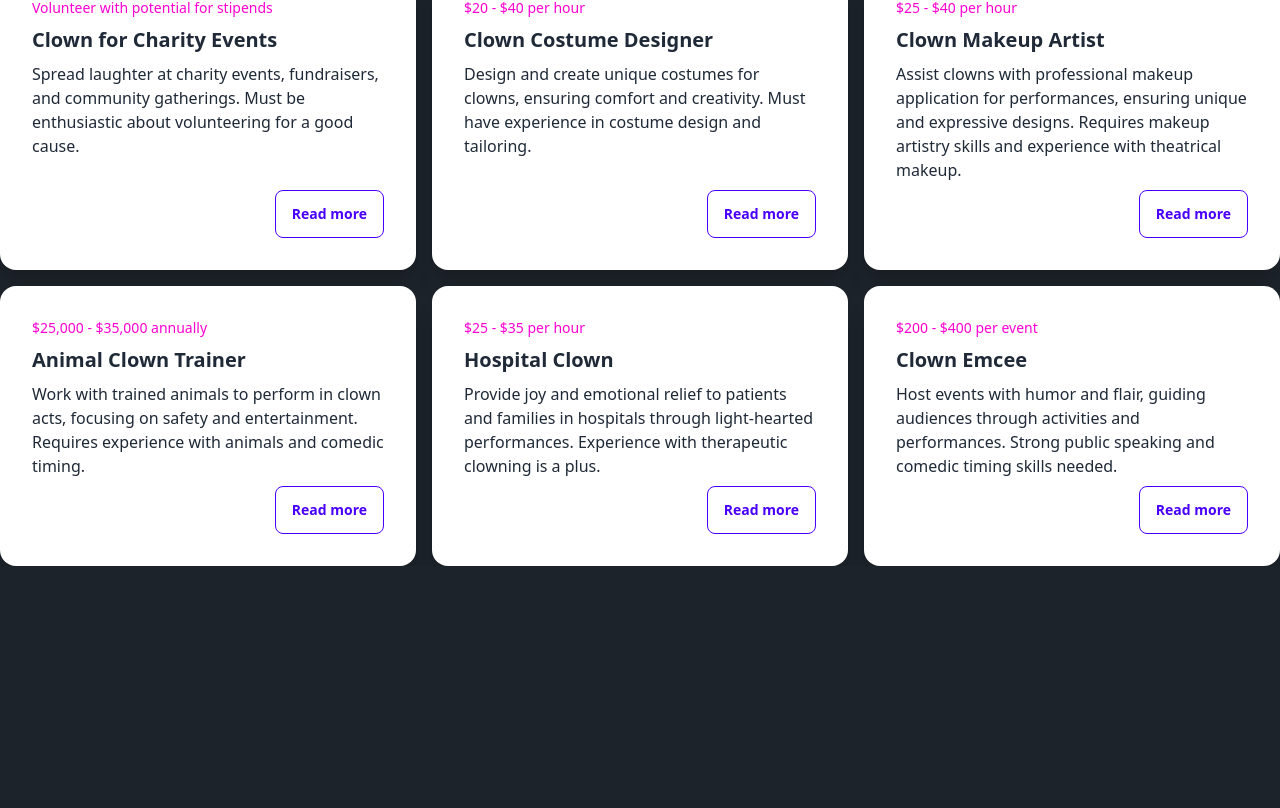
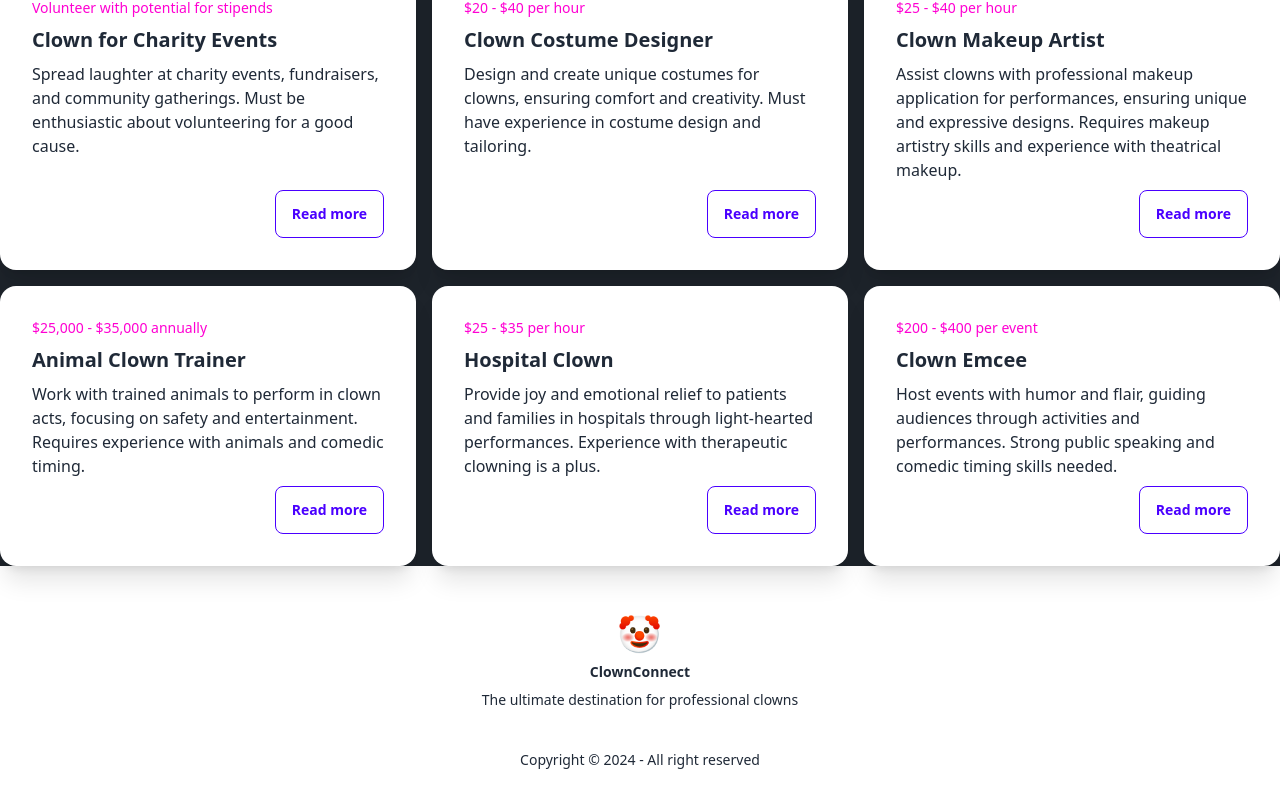
Before and after one commit to danieltalhaug/react-job-board, a React (Vite) app: page /jobs in a window 1280 px wide. Shown: the part 1514-2322 px from the top of the page. Before the commit the page ends 2080 px from the top, so only its background shows below. Built offline with nearby package versions, Linux system fonts and the light colour scheme.

Commit message:
Add footer to the app

```diff
--- a/src/App.jsx
+++ b/src/App.jsx
@@ -1,5 +1,6 @@
 import AppNavbar from './components/AppNavbar';
 import AppHero from './components/AppHero';
+import AppFooter from './components/AppFooter';
 import HomeCards from './components/HomeCards';
 import JobListings from './components/JobListings';
 
@@ -10,6 +11,7 @@ const App = () => {
 			<AppHero />
 			<HomeCards />
 			<JobListings />
+			<AppFooter />
 		</>
 	);
 };
--- /dev/null
+++ b/src/components/AppFooter.jsx
@@ -0,0 +1,16 @@
+const AppFooter = () => {
+    const copyright = () => `Copyright © ${new Date().getFullYear()} - All right reserved`;
+
+    return (
+        <footer data-theme="light" className="footer footer-center p-12">
+            <aside>
+                <p className="text-4xl">🤡</p>
+                <p className="font-bold">ClownConnect</p>
+                <p className="mb-8">The ultimate destination for professional clowns</p>
+                <p>{copyright()}</p>
+            </aside>
+        </footer>
+    );
+};
+
+export default AppFooter;
```
